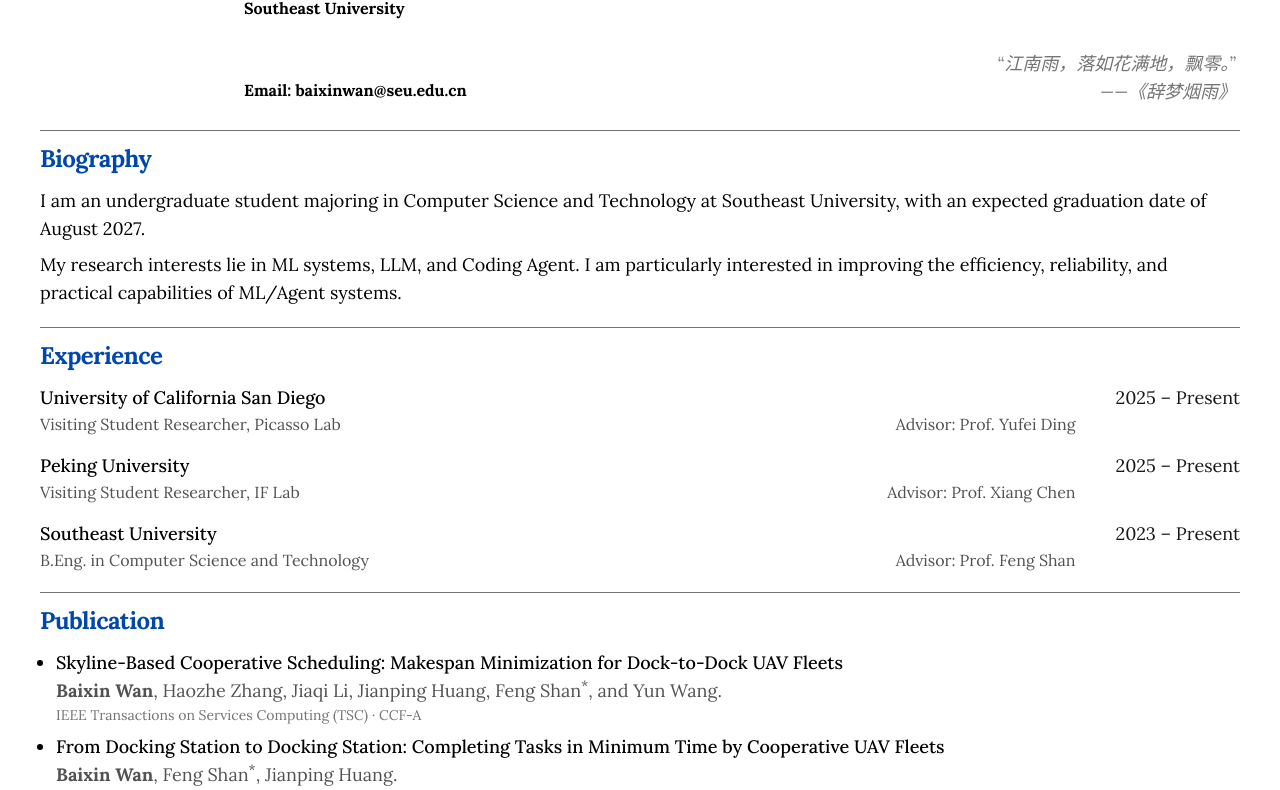
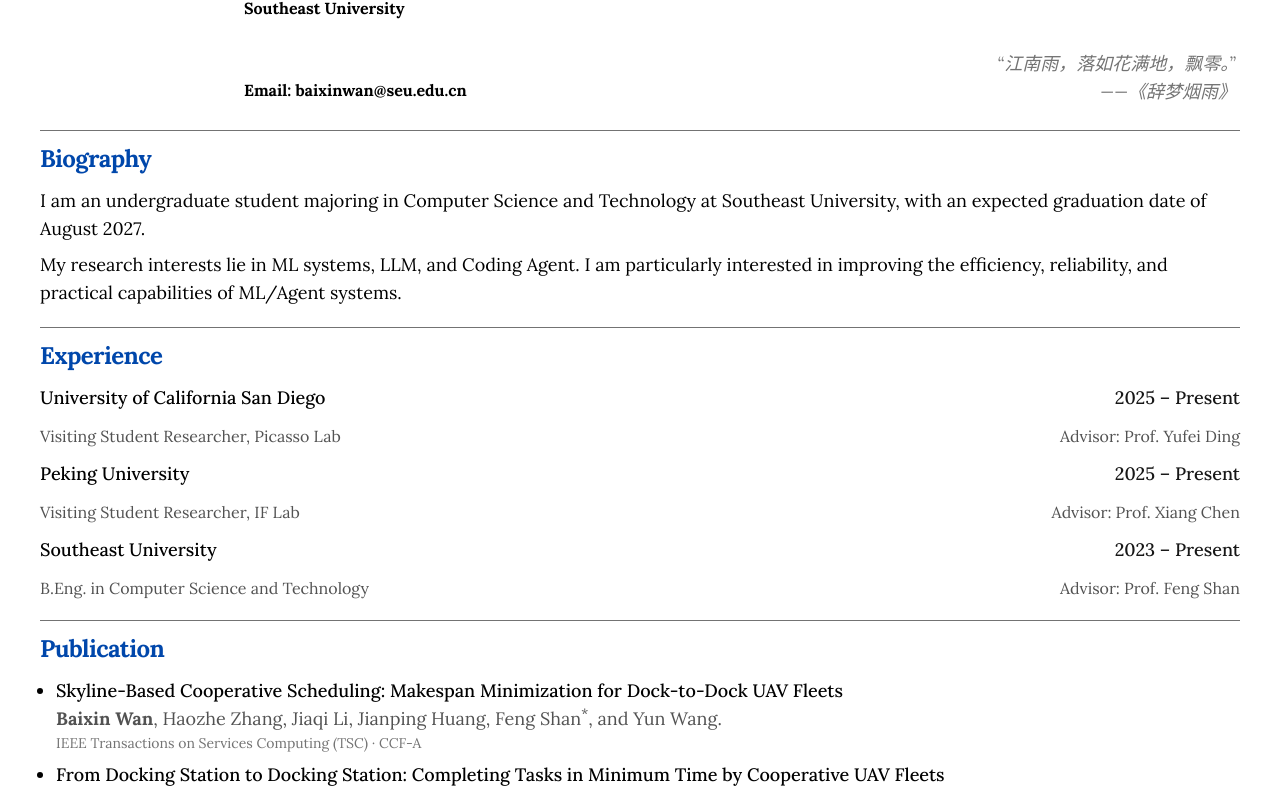
Before and after one commit to zeroffa233/zeroffa-homepage, a Next.js app: page / in a window 1280 px wide. Shown: the part 438-1228 px from the top of the page. Built offline with nearby package versions, Linux system fonts and the light colour scheme; a web font is replaced by a local one.

Commit message:
style: experience year weight matches name, advisor flush right

```diff
--- a/app/page.tsx
+++ b/app/page.tsx
@@ -103,50 +103,44 @@
             <h2 className="text-[#0047AB] text-2xl font-bold tracking-tight dark:text-neutral-100 my-3">
                 Experience
             </h2>
-            <ul className="grid grid-cols-[1fr_max-content] gap-x-10 gap-y-4 items-baseline">
+            <ul className="grid grid-cols-[1fr_max-content] gap-x-10 gap-y-3 items-baseline">
                 <li className="contents">
-                    <div>
-                        <p className="font-medium">
-                            University of California San Diego
-                        </p>
-                        <div className="flex justify-between items-baseline text-base text-neutral-600 dark:text-neutral-400">
-                            <p>Visiting Student Researcher, Picasso Lab</p>
-                            <p className="whitespace-nowrap">
-                                Advisor: Prof. Yufei Ding
-                            </p>
-                        </div>
-                    </div>
-                    <span className="justify-self-end text-lg text-neutral-900 dark:text-neutral-100 whitespace-nowrap">
+                    <p className="font-medium">
+                        University of California San Diego
+                    </p>
+                    <span className="justify-self-end text-lg font-medium text-neutral-900 dark:text-neutral-100 whitespace-nowrap">
                         2025 – Present
                     </span>
+                    <p className="text-base text-neutral-600 dark:text-neutral-400">
+                        Visiting Student Researcher, Picasso Lab
+                    </p>
+                    <p className="justify-self-end text-base text-neutral-600 dark:text-neutral-400 whitespace-nowrap">
+                        Advisor: Prof. Yufei Ding
+                    </p>
                 </li>
                 <li className="contents">
-                    <div>
-                        <p className="font-medium">Peking University</p>
-                        <div className="flex justify-between items-baseline text-base text-neutral-600 dark:text-neutral-400">
-                            <p>Visiting Student Researcher, IF Lab</p>
-                            <p className="whitespace-nowrap">
-                                Advisor: Prof. Xiang Chen
-                            </p>
-                        </div>
-                    </div>
-                    <span className="justify-self-end text-lg text-neutral-900 dark:text-neutral-100 whitespace-nowrap">
+                    <p className="font-medium">Peking University</p>
+                    <span className="justify-self-end text-lg font-medium text-neutral-900 dark:text-neutral-100 whitespace-nowrap">
                         2025 – Present
                     </span>
+                    <p className="text-base text-neutral-600 dark:text-neutral-400">
+                        Visiting Student Researcher, IF Lab
+                    </p>
+                    <p className="justify-self-end text-base text-neutral-600 dark:text-neutral-400 whitespace-nowrap">
+                        Advisor: Prof. Xiang Chen
+                    </p>
                 </li>
                 <li className="contents">
-                    <div>
-                        <p className="font-medium">Southeast University</p>
-                        <div className="flex justify-between items-baseline text-base text-neutral-600 dark:text-neutral-400">
-                            <p>B.Eng. in Computer Science and Technology</p>
-                            <p className="whitespace-nowrap">
-                                Advisor: Prof. Feng Shan
-                            </p>
-                        </div>
-                    </div>
-                    <span className="justify-self-end text-lg text-neutral-900 dark:text-neutral-100 whitespace-nowrap">
+                    <p className="font-medium">Southeast University</p>
+                    <span className="justify-self-end text-lg font-medium text-neutral-900 dark:text-neutral-100 whitespace-nowrap">
                         2023 – Present
                     </span>
+                    <p className="text-base text-neutral-600 dark:text-neutral-400">
+                        B.Eng. in Computer Science and Technology
+                    </p>
+                    <p className="justify-self-end text-base text-neutral-600 dark:text-neutral-400 whitespace-nowrap">
+                        Advisor: Prof. Feng Shan
+                    </p>
                 </li>
             </ul>
         </section>
```
